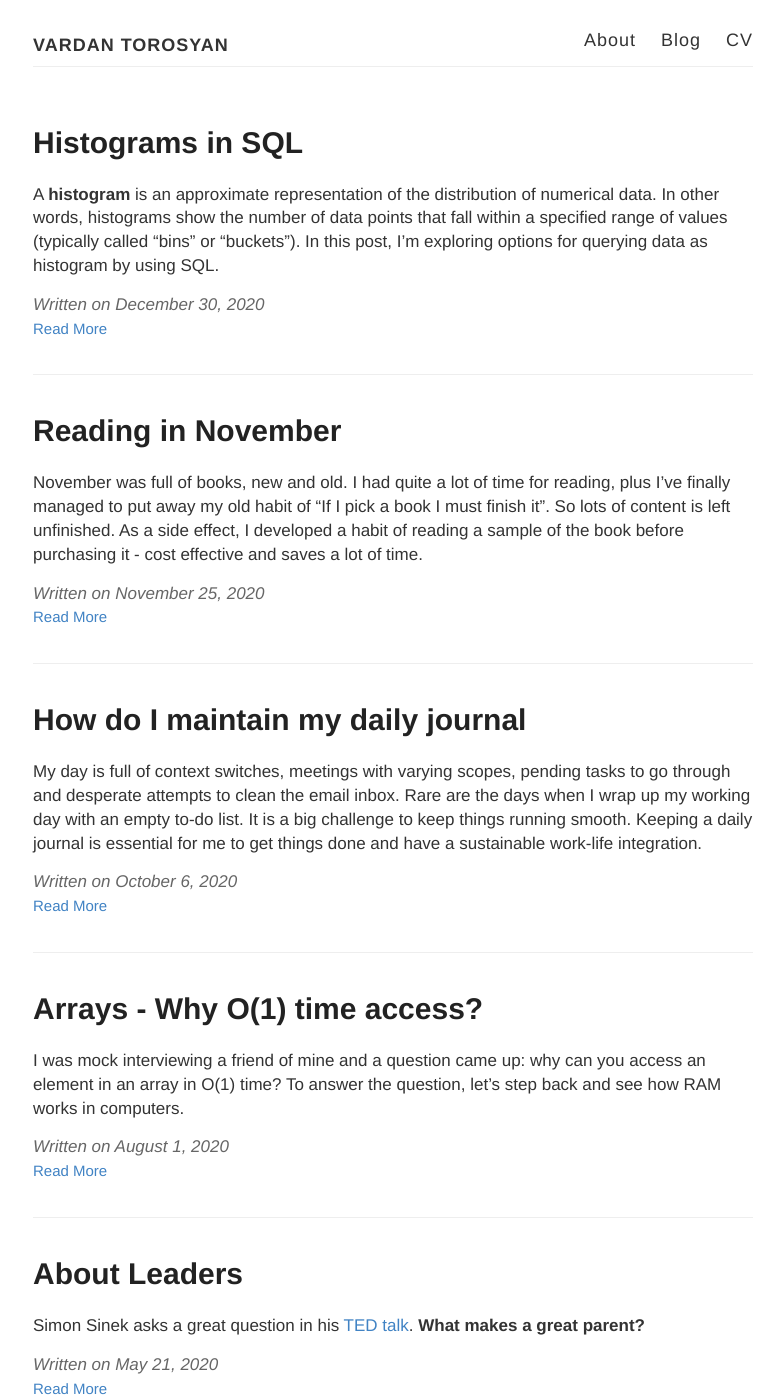
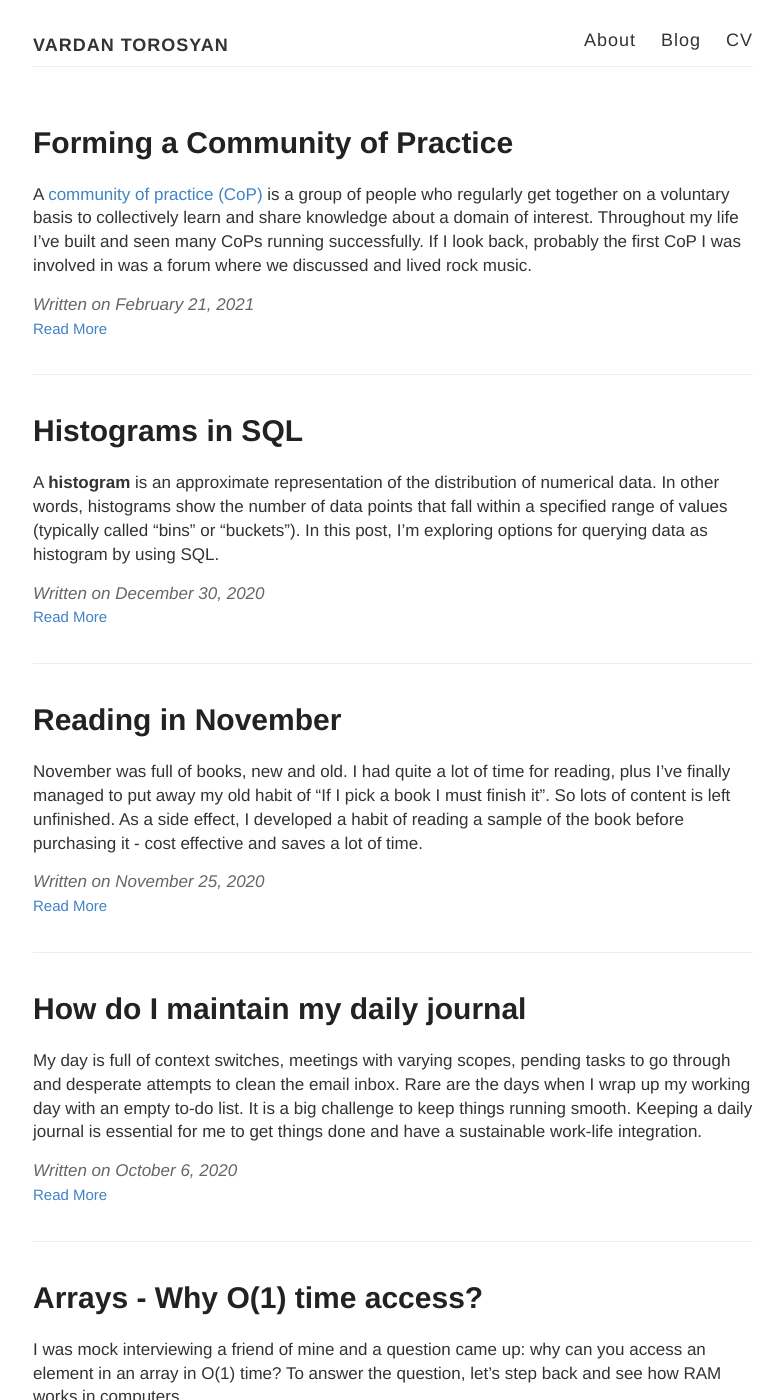
Before and after one commit to vtorosyan/vtorosyan.github.io, a Jekyll site: the page built from index.html, in a window 1280 px wide and 1400 px high. Shown: the whole window, without its empty margins (247-1031 px from the left). Built offline with Jekyll 4.4.1, drawn with Linux system fonts in a browser that asks for light colours; the list of posts is cut into pages by our own code; some of the changed lines change nothing that is shown.

Commit message:
Forming a community of practice

```diff
--- a/_config.yml
+++ b/_config.yml
@@ -39,9 +39,6 @@ footer-links:
 # Enter your Disqus shortname (not your username) to enable commenting on posts
 # You can find your shortname on the Settings page of your Disqus account
 disqus: vtorosyan
-
-# Enter your Google Analytics web tracking code (e.g. UA-2110908-2) to activate tracking
-google_analytics: UA-82825125-1
 
 # Your website URL (e.g. http://barryclark.github.io or http://www.barryclark.co)
 # Used for Sitemap.xml and your RSS feed
--- a/_includes/analytics.html
+++ /dev/null
@@ -1,16 +0,0 @@
-{% if site.google_analytics %}
-	<!-- Google Analytics -->
-	<script>
-		(function(i,s,o,g,r,a,m){i['GoogleAnalyticsObject']=r;i[r]=i[r]||function(){
-		(i[r].q=i[r].q||[]).push(arguments)},i[r].l=1*new Date();a=s.createElement(o),
-		m=s.getElementsByTagName(o)[0];a.async=1;a.src=g;m.parentNode.insertBefore(a,m)
-		})(window,document,'script','//www.google-analytics.com/analytics.js','ga');
-
-		ga('create', '{{ site.google_analytics }}', 'auto');
-		ga('send', 'pageview', {
-		  'page': '{{ site.baseurl }}{{ page.url }}',
-		  'title': '{{ page.title | replace: "'", "\\'" }}'
-		});
-	</script>
-	<!-- End Google Analytics -->
-{% endif %}
--- a/_layouts/default.html
+++ b/_layouts/default.html
@@ -46,7 +46,5 @@
         </footer>
       </div>
     </div>
-
-    {% include analytics.html %}
   </body>
 </html>
--- /dev/null
+++ b/_posts/2021/2021-02-21-community-of-practice.md
@@ -0,0 +1,79 @@
+---
+layout: post
+title: Forming a Community of Practice
+---
+A [community of practice (CoP)](https://en.wikipedia.org/wiki/Community_of_practice){:target="_blank"} is a group of people who regularly get together on a voluntary basis to collectively learn and share knowledge about a domain of interest. Throughout my life I've built and seen many CoPs running successfully. If I look back, probably the first CoP I was involved in was a forum where we discussed and lived rock music.
+
+The formal definition of [CoP](https://en.wikipedia.org/wiki/Community_of_practice){:target="_blank"} is quite generic and unopinionated. I've seen CoPs being implemented in different ways, sometimes not even referred or known as CoP (examples I've seen are collectives, working groups, community of interests, chapters and so on).
+
+In this post, I'll outline the main principles behind building and running CoP in an engineering organization. The ideas discussed below are covered in detail in the [Building Successful Communities of Practice](https://www.goodreads.com/book/show/29155800-building-successful-communities-of-practice){:target="_blank"} book by [Emily Webber](https://www.goodreads.com/author/show/15000892.Emily_Webber){:target="_blank"}. It is a very concise book (only 80 pages!) with lots of practical tips. Highly recommend to read if you are about to start a CoP.
+
+## Need
+
+The most successful CoPs I've seen were born organically, by a group of people identifying the gaps in a particular problem space within the company or being extremely motivated for learning collectively.
+
+**A successful CoP requires full commitment of its members.**
+
+Often CoP initiatives start with a single leader (not necessarily from leadership/management line) who sees an opportunity and proactively reaches out relevant people about the potential. The common pattern I've observed is that the need of CoPs usually raise in companies without specialized teams/people for specific domains of problems. This, in my opinion, is due to the fact that without explicit organization support, specialization develops into problems for teams and individuals, since it requires dedicated investment. Often it becomes less of a priority for the teams/companies whose primary goal is not that particular problem.
+
+To summarize, few benefits of CoPs are:
+
+1. Increases the bus factor of the organization (breaking knowledge silos)
+1. Accelerates learning experience of individuals
+1. Motivates people to share knowledge, build and advocate better practices
+1. Reduces cognitive load of individuals who would typically be responsible for the problem space if not for the CoP
+1. Provides consistency of practice within the organization.
+
+## Building a CoP
+
+Building a CoP is like building any other "collective entity" (e.g. a team). [Simon Senek]'s(https://en.wikipedia.org/wiki/Simon_Sinek){:target="_blank"} [Golden Circle theory](https://www.youtube.com/watch?v=u4ZoJKF_VuA){:target="_blank"} states that to achieve success you need to understand the why, the how and the what. For CoP to function, you need to find out the answers to these questions:
+
+1. What is the vision of our CoP?
+1. How will we work together towards our vision?
+1. What will we do together to succeed?
+
+### Purpose
+
+Without clear purpose the chances that CoP will fail are very high. In most of the cases people start thinking about CoP since they already identified the opportunity, so the purpose at this stage might be more or less clear. However, agreeing on purpose collectively will put the CoP on a strong foundation from the very beginning. This can be achieved by having a kick-off workshop with interested people and coming up with a format which will allow everyone to contribute to the process and decision.
+
+Things to keep in mind:
+1. When purpose is aspirational, CoP might not be an optimal solution.
+1. Purpose has its lifetime. Something that is relevant now, might not be tomorrow.
+1. If you don't believe in purpose, better to stop now.
+
+### Vision
+
+Purpose answers the why part, vision is for what. As with purpose, it is better to come up with a collective exercise to agree on vision.
+
+Things to keep in mind:
+1. If you don't know where you go, you won't get there. Vision is your compass.
+1. Vision establishes boundaries and is pre-requisite for operating principles.
+
+### Mission and goals
+
+Once you have established the purpose(why) and vision(what), you know where you want to go. Mission statement and clear goals are essential for knowing how to get there.
+
+Things to keep in mind:
+1. You don't need to go [SMART](https://www.atlassian.com/blog/productivity/how-to-write-smart-goals){:target="_blank"}. Aspirational goals are just as fine, sometimes even better.
+1. Review the mission and goals frequently, simple "temprature checks" in a regular meetup is sufficient.
+
+### Operating principles
+
+While how you operate a CoP depends a lot on your environment, the general questions you want to have answers to are:
+- How often do you want to meet?
+- How do you distribute the work among its members?
+- How do you make decisions?
+- How do you communicate back to the rest of organization?
+- What are your ground rules?
+
+## Lifetime of a CoP
+
+Closing a CoP is as important as building it. If you have a well established vision and mission, the chance that sooner or later you won't need a CoP is high. Thus thinking about closing a CoP will help to run it successfully during its lifetime.
+
+## Common errors
+
+I'm not suggesting that below mentioned points need to be absolutely avoided, however I've observed many times how they have been a contributing factor to the unhealthy CoP. Here are my top three:
+
+- While a single leader may start a CoP, ideally you want to have core members of CoP who would lead the community. **Lack of collective leadership is a bad sign**.
+- The work generated by CoP should not come as an extra work on top of members day-to-day responsibilities.
+- Without support in the organizational level CoPs suffer a lot. You need to get a buy-in from whoever you need to ensure the safety of members and trust within the CoP.
```
